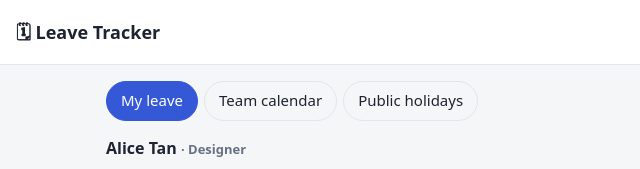
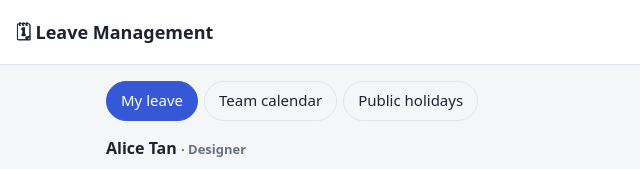
Before and after one commit to luanboo/hrleaveapp, a plain HTML site: page index.html in a window 1280 px wide. Shown: the top 169 px of the page, 0-640 px from the left. Drawn offline with Linux system fonts and the light colour scheme.

Commit message:
Rename header to Leave Management
Co-Authored-By: Claude Sonnet 5.5 <noreply@anthropic.com>

```diff
--- a/index.html
+++ b/index.html
@@ -3,7 +3,7 @@
 <head>
 <meta charset="utf-8">
 <meta name="viewport" content="width=device-width, initial-scale=1">
-<title>Leave Tracker</title>
+<title>Leave Management</title>
 <style>
 :root{
   --bg:#f5f6f8; --card:#fff; --text:#1d2330; --muted:#677084; --line:#e2e5eb;
@@ -90,7 +90,7 @@ table.list th{color:var(--muted);font-weight:500;font-size:12px}
 </head>
 <body>
 <header>
-  <h1>🗓 Leave Tracker</h1>
+  <h1>🗓 Leave Management</h1>
   <div class="who">
     <label for="userSel" style="margin:0">Signed in as</label>
     <select id="userSel"></select>
```
